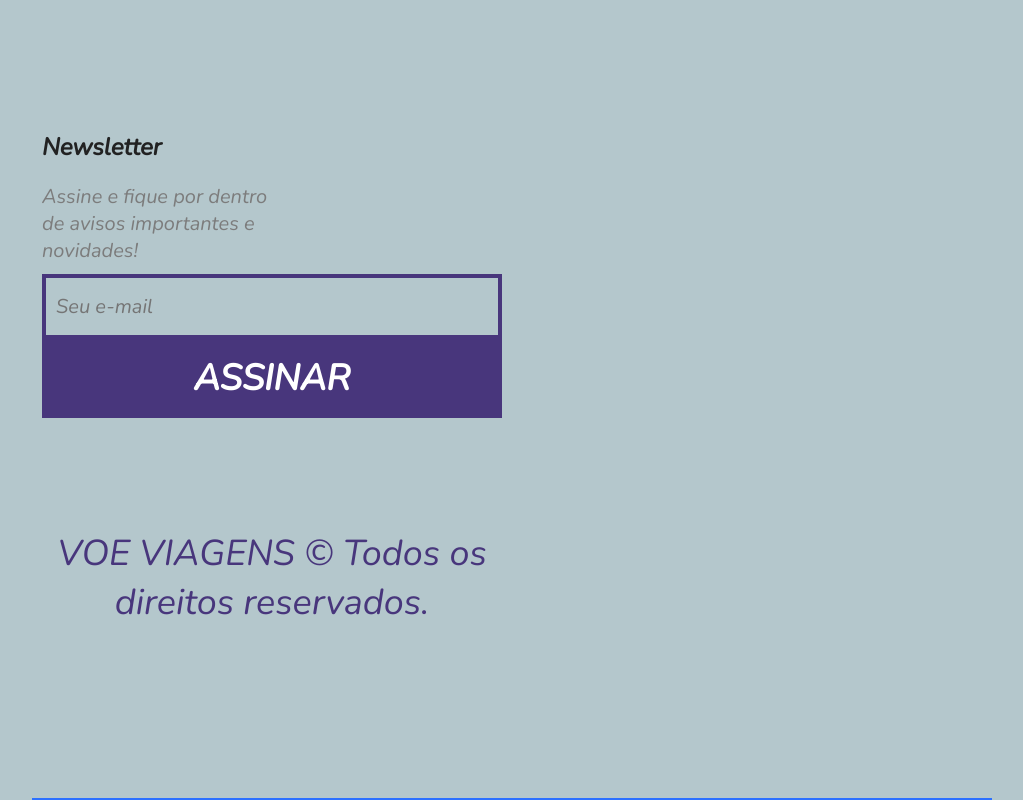
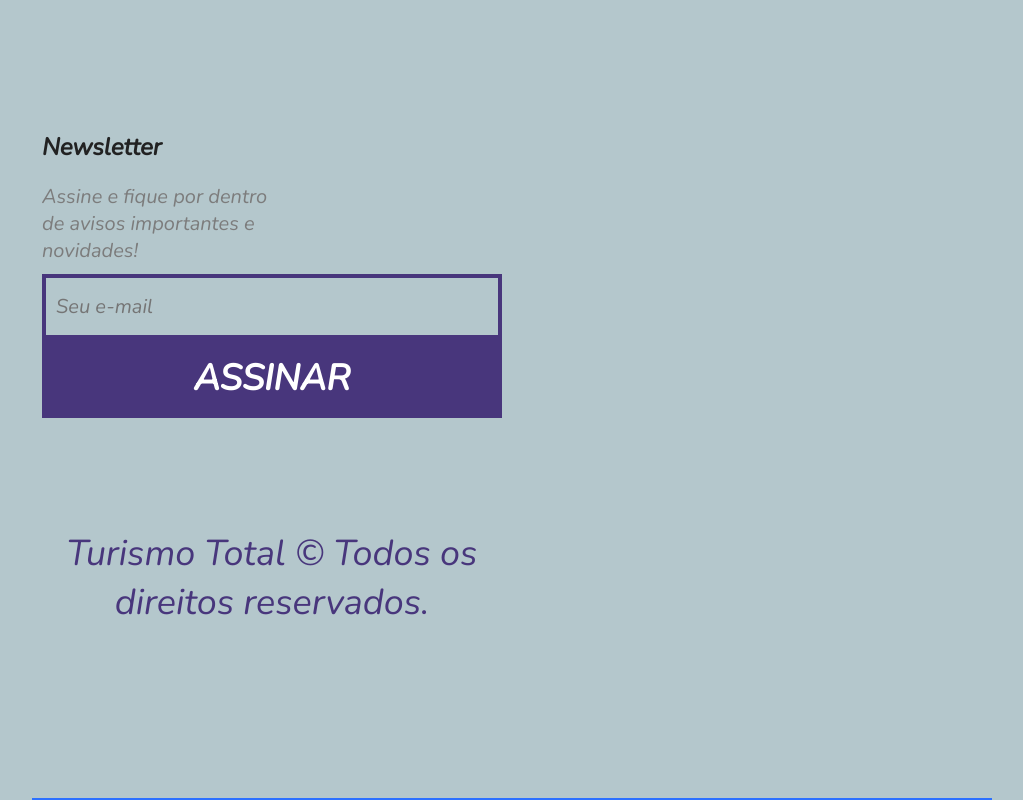
Before and after one commit to LucasEduardoPereiraCruz/tema-P.I, a plain HTML site: page projeto_ronan/index.html in a window 1280 px wide. Shown: the part 4244-5044 px from the top of the page, without its empty margins (128-1151 px from the left). Drawn offline with nearby package versions, Linux system fonts and the light colour scheme.

Commit message:
corrigindo o nome da agência

```diff
--- a/projeto_ronan/index.html
+++ b/projeto_ronan/index.html
@@ -170,7 +170,7 @@
        </section>
 
        <footer class="footer">
-          <p>VOE VIAGENS © Todos os direitos reservados.</p>
+          <p>Turismo Total © Todos os direitos reservados.</p>
        </footer>
 
        </body>
```
